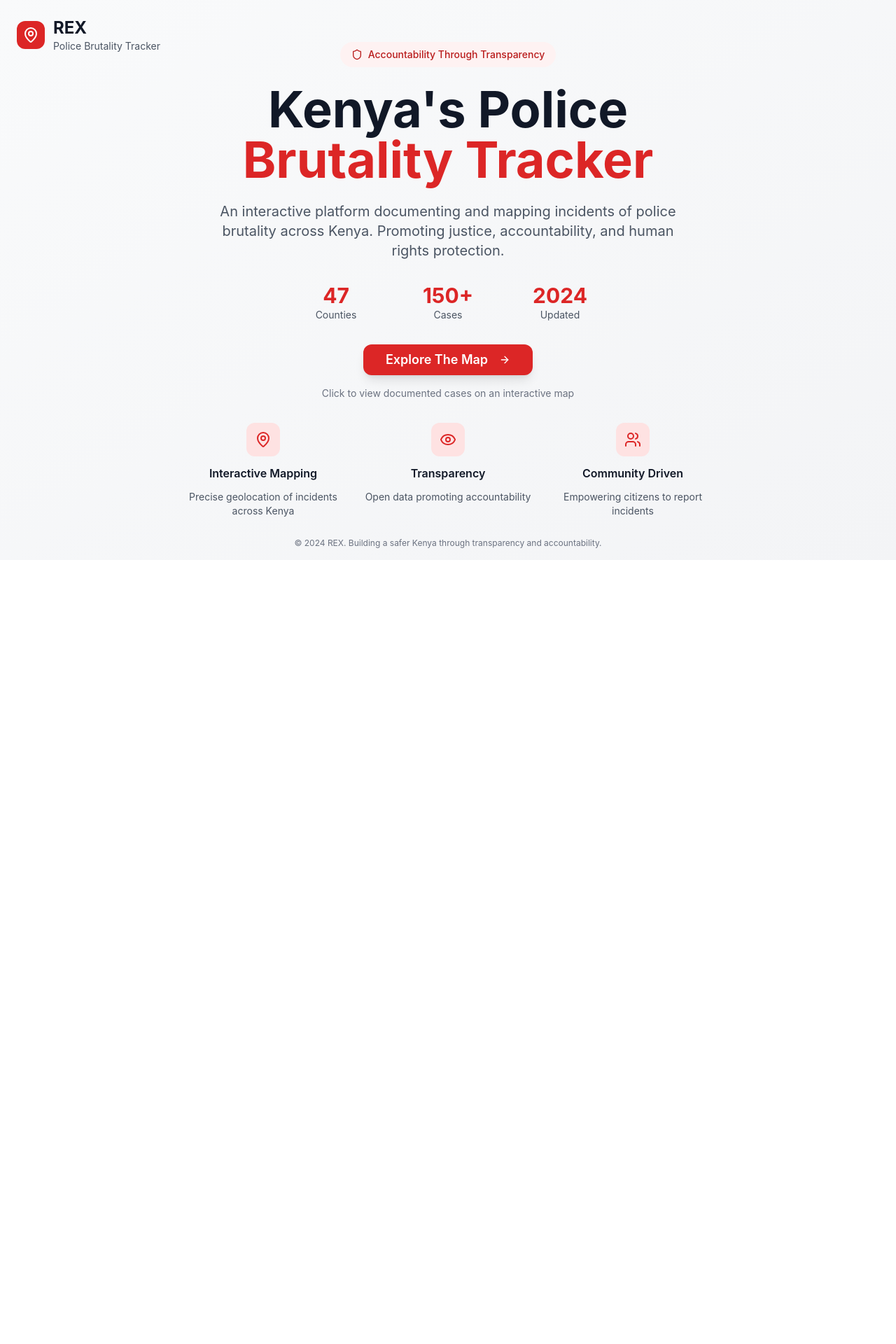
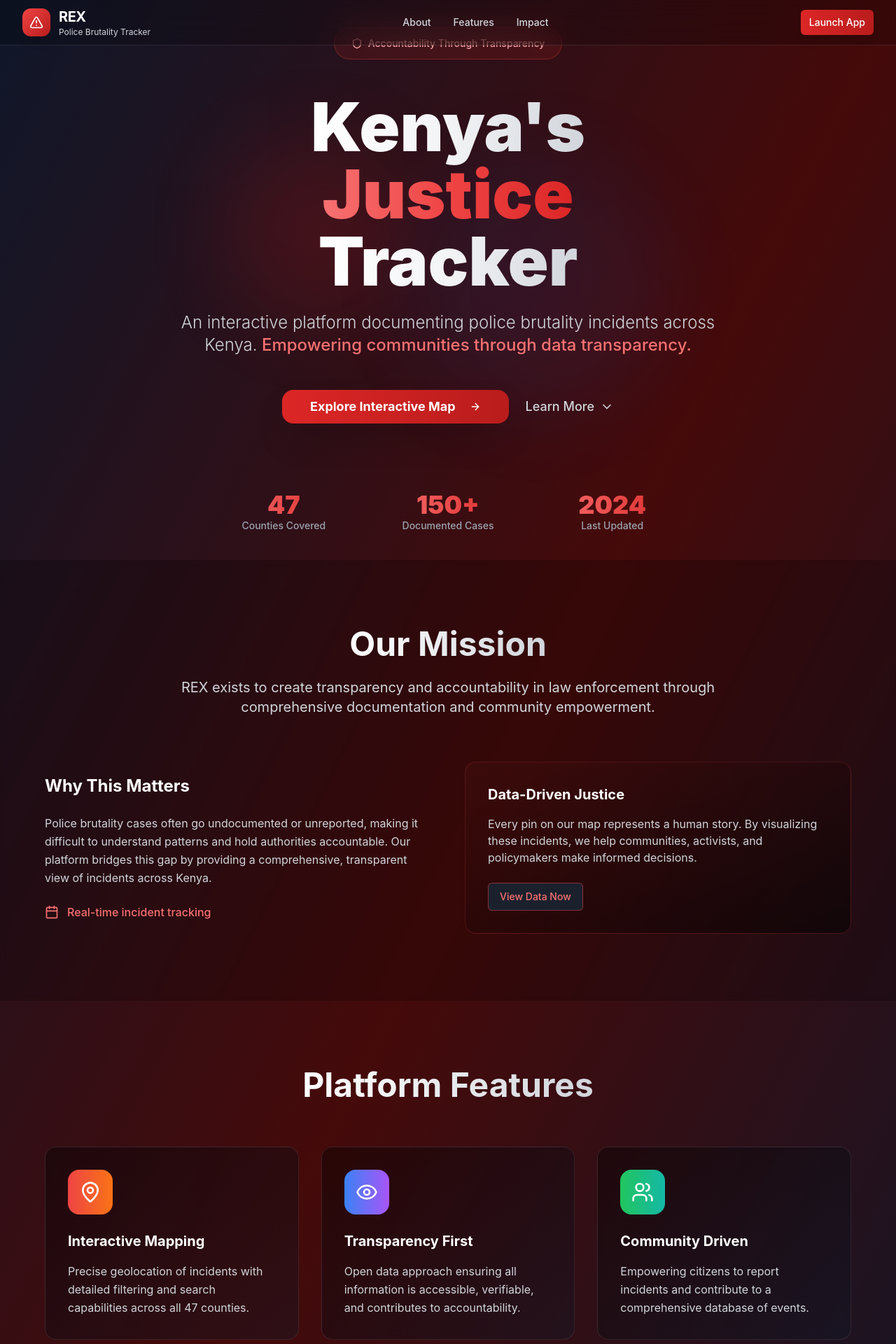
Before and after one commit to SK3CHI3/REX, a React (Vite) app: page / in a window 1280 px wide. Shown: the top 1920 px of the page at 70% size. Before the commit the page ends 800 px from the top, so only its background shows below. Built offline with nearby package versions, Linux system fonts and the light colour scheme.

Commit message:
Refactor: Improve homepage and navigation
- Improved the homepage design for a modern and creative look.
- Implemented proper navigation, allowing users to return to the homepage from the map view.

```diff
--- a/src/index.css
+++ b/src/index.css
@@ -46,6 +46,11 @@
     font-family: -apple-system, BlinkMacSystemFont, 'Segoe UI', 'Roboto', sans-serif;
     -webkit-font-smoothing: antialiased;
     -moz-osx-font-smoothing: grayscale;
+  }
+
+  /* Smooth scrolling */
+  html {
+    scroll-behavior: smooth;
   }
 
   /* Custom scrollbar for webkit browsers */
@@ -146,18 +151,25 @@
   }
 }
 
-/* Animation classes */
+/* Enhanced Animation classes */
 .fade-in {
-  animation: fadeIn 0.3s ease-in-out;
+  animation: fadeIn 0.6s ease-out forwards;
+  opacity: 0;
 }
 
 .slide-up {
-  animation: slideUp 0.3s ease-out;
+  animation: slideUp 0.4s ease-out;
 }
 
 @keyframes fadeIn {
-  from { opacity: 0; }
-  to { opacity: 1; }
+  from {
+    opacity: 0;
+    transform: translateY(30px);
+  }
+  to {
+    opacity: 1;
+    transform: translateY(0);
+  }
 }
 
 @keyframes slideUp {
@@ -205,3 +217,35 @@
     opacity: 1;
   }
 }
+
+/* Homepage specific animations */
+@keyframes pulse {
+  0%, 100% {
+    opacity: 0.4;
+  }
+  50% {
+    opacity: 0.8;
+  }
+}
+
+.animate-pulse {
+  animation: pulse 4s cubic-bezier(0.4, 0, 0.6, 1) infinite;
+}
+
+/* Gradient text utilities */
+.bg-clip-text {
+  -webkit-background-clip: text;
+  background-clip: text;
+}
+
+/* Smooth transitions for all interactive elements */
+* {
+  transition-property: color, background-color, border-color, text-decoration-color, fill, stroke, opacity, box-shadow, transform, filter, backdrop-filter;
+  transition-timing-function: cubic-bezier(0.4, 0, 0.2, 1);
+  transition-duration: 150ms;
+}
+
+/* Homepage navigation smooth scroll */
+.scroll-smooth {
+  scroll-behavior: smooth;
+}
--- a/src/pages/Home.tsx
+++ b/src/pages/Home.tsx
@@ -1,5 +1,5 @@
 
-import { MapPin, ArrowRight, Shield, Users, Eye } from 'lucide-react';
+import { MapPin, ArrowRight, Shield, Users, Eye, Calendar, AlertTriangle, ChevronDown } from 'lucide-react';
 import { Button } from '@/components/ui/button';
 import { useNavigate } from 'react-router-dom';
 
@@ -10,109 +10,276 @@ const Home = () => {
     navigate('/map');
   };
 
+  const scrollToSection = (sectionId: string) => {
+    const element = document.getElementById(sectionId);
+    element?.scrollIntoView({ behavior: 'smooth' });
+  };
+
   return (
-    <div className="min-h-screen bg-gradient-to-br from-gray-50 to-gray-100">
-      {/* Header */}
-      <header className="absolute top-0 left-0 right-0 z-10 p-4 sm:p-6">
-        <div className="flex items-center space-x-3">
-          <div className="w-10 h-10 bg-red-600 rounded-xl flex items-center justify-center">
-            <MapPin className="w-6 h-6 text-white" />
-          </div>
-          <div>
-            <h1 className="text-xl sm:text-2xl font-bold text-gray-900">REX</h1>
-            <p className="text-sm text-gray-600 hidden sm:block">Police Brutality Tracker</p>
+    <div className="min-h-screen bg-gradient-to-br from-slate-900 via-red-950 to-slate-900 text-white overflow-x-hidden">
+      {/* Navigation Header */}
+      <nav className="fixed top-0 left-0 right-0 z-50 bg-black/20 backdrop-blur-xl border-b border-white/10">
+        <div className="max-w-7xl mx-auto px-4 sm:px-6 lg:px-8">
+          <div className="flex items-center justify-between h-16">
+            <div className="flex items-center space-x-3">
+              <div className="w-10 h-10 bg-gradient-to-br from-red-500 to-red-700 rounded-xl flex items-center justify-center shadow-lg">
+                <AlertTriangle className="w-5 h-5 text-white" />
+              </div>
+              <div>
+                <h1 className="text-xl font-bold tracking-tight">REX</h1>
+                <p className="text-xs text-gray-300 hidden sm:block">Police Brutality Tracker</p>
+              </div>
+            </div>
+
+            <div className="hidden md:flex items-center space-x-8">
+              <button
+                onClick={() => scrollToSection('about')}
+                className="text-gray-300 hover:text-white transition-colors text-sm font-medium"
+              >
+                About
+              </button>
+              <button
+                onClick={() => scrollToSection('features')}
+                className="text-gray-300 hover:text-white transition-colors text-sm font-medium"
+              >
+                Features
+              </button>
+              <button
+                onClick={() => scrollToSection('impact')}
+                className="text-gray-300 hover:text-white transition-colors text-sm font-medium"
+              >
+                Impact
+              </button>
+            </div>
+
+            <Button
+              onClick={handleEnterApp}
+              size="sm"
+              className="bg-gradient-to-r from-red-600 to-red-700 hover:from-red-700 hover:to-red-800 text-white shadow-lg hover:shadow-xl transition-all"
+            >
+              Launch App
+            </Button>
           </div>
         </div>
-      </header>
+      </nav>
 
-      {/* Main Content */}
-      <div className="flex items-center justify-center min-h-screen px-4">
-        <div className="max-w-4xl mx-auto text-center space-y-8">
-          {/* Hero Section */}
-          <div className="space-y-6">
-            <div className="inline-flex items-center space-x-2 bg-red-50 text-red-700 px-4 py-2 rounded-full text-sm font-medium">
-              <Shield className="w-4 h-4" />
-              <span>Accountability Through Transparency</span>
-            </div>
+      {/* Hero Section */}
+      <section className="relative min-h-screen flex items-center justify-center px-4">
+        {/* Background Elements */}
+        <div className="absolute inset-0 overflow-hidden">
+          <div className="absolute top-1/4 left-1/4 w-64 h-64 bg-red-600/20 rounded-full blur-3xl animate-pulse"></div>
+          <div className="absolute bottom-1/4 right-1/4 w-96 h-96 bg-blue-600/10 rounded-full blur-3xl animate-pulse delay-1000"></div>
+        </div>
 
-            <h1 className="text-4xl sm:text-6xl lg:text-7xl font-bold text-gray-900 leading-tight">
-              Kenya's Police
+        <div className="relative max-w-6xl mx-auto text-center space-y-12">
+          {/* Badge */}
+          <div className="inline-flex items-center space-x-2 bg-red-900/30 backdrop-blur-sm border border-red-500/30 text-red-300 px-6 py-3 rounded-full text-sm font-medium animate-fade-in">
+            <Shield className="w-4 h-4" />
+            <span>Accountability Through Transparency</span>
+          </div>
+
+          {/* Main Headline */}
+          <div className="space-y-6 animate-fade-in">
+            <h1 className="text-5xl sm:text-7xl lg:text-8xl font-black leading-tight">
+              <span className="bg-gradient-to-r from-white via-gray-100 to-gray-300 bg-clip-text text-transparent">
+                Kenya's
+              </span>
               <br />
-              <span className="text-red-600">Brutality Tracker</span>
+              <span className="bg-gradient-to-r from-red-400 via-red-500 to-red-600 bg-clip-text text-transparent">
+                Justice
+              </span>
+              <br />
+              <span className="bg-gradient-to-r from-white via-gray-100 to-gray-300 bg-clip-text text-transparent">
+                Tracker
+              </span>
             </h1>
 
-            <p className="text-lg sm:text-xl text-gray-600 max-w-2xl mx-auto leading-relaxed">
-              An interactive platform documenting and mapping incidents of police brutality across Kenya.
-              Promoting justice, accountability, and human rights protection.
+            <p className="text-xl sm:text-2xl text-gray-300 max-w-3xl mx-auto leading-relaxed font-light">
+              An interactive platform documenting police brutality incidents across Kenya.
+              <span className="text-red-400 font-medium"> Empowering communities through data transparency.</span>
             </p>
           </div>
 
-          {/* Stats */}
-          <div className="grid grid-cols-3 gap-4 sm:gap-8 max-w-md mx-auto">
-            <div className="text-center">
-              <div className="text-2xl sm:text-3xl font-bold text-red-600">47</div>
-              <div className="text-sm text-gray-600">Counties</div>
-            </div>
-            <div className="text-center">
-              <div className="text-2xl sm:text-3xl font-bold text-red-600">150+</div>
-              <div className="text-sm text-gray-600">Cases</div>
-            </div>
-            <div className="text-center">
-              <div className="text-2xl sm:text-3xl font-bold text-red-600">2024</div>
-              <div className="text-sm text-gray-600">Updated</div>
-            </div>
-          </div>
-
-          {/* CTA Button */}
-          <div className="space-y-4">
+          {/* CTA Buttons */}
+          <div className="flex flex-col sm:flex-row items-center justify-center space-y-4 sm:space-y-0 sm:space-x-6 animate-fade-in">
             <Button
               onClick={handleEnterApp}
               size="lg"
-              className="bg-red-600 hover:bg-red-700 text-white px-8 py-4 text-lg font-semibold rounded-xl shadow-lg hover:shadow-xl transition-all duration-200 transform hover:scale-105"
+              className="bg-gradient-to-r from-red-600 to-red-700 hover:from-red-700 hover:to-red-800 text-white px-10 py-6 text-lg font-bold rounded-2xl shadow-2xl hover:shadow-red-500/25 transition-all duration-300 transform hover:scale-105 group"
             >
-              <span>Explore The Map</span>
-              <ArrowRight className="w-5 h-5 ml-2" />
+              <span>Explore Interactive Map</span>
+              <ArrowRight className="w-6 h-6 ml-3 group-hover:translate-x-1 transition-transform" />
             </Button>
 
-            <p className="text-sm text-gray-500">
-              Click to view documented cases on an interactive map
+            <button
+              onClick={() => scrollToSection('about')}
+              className="flex items-center space-x-2 text-gray-300 hover:text-white transition-colors text-lg font-medium group"
+            >
+              <span>Learn More</span>
+              <ChevronDown className="w-5 h-5 group-hover:translate-y-1 transition-transform" />
+            </button>
+          </div>
+
+          {/* Live Stats */}
+          <div className="grid grid-cols-3 gap-8 max-w-2xl mx-auto pt-12 animate-fade-in">
+            <div className="text-center group">
+              <div className="text-3xl sm:text-4xl font-black bg-gradient-to-r from-red-400 to-red-600 bg-clip-text text-transparent group-hover:scale-110 transition-transform">
+                47
+              </div>
+              <div className="text-sm text-gray-400 font-medium">Counties Covered</div>
+            </div>
+            <div className="text-center group">
+              <div className="text-3xl sm:text-4xl font-black bg-gradient-to-r from-red-400 to-red-600 bg-clip-text text-transparent group-hover:scale-110 transition-transform">
+                150+
+              </div>
+              <div className="text-sm text-gray-400 font-medium">Documented Cases</div>
+            </div>
+            <div className="text-center group">
+              <div className="text-3xl sm:text-4xl font-black bg-gradient-to-r from-red-400 to-red-600 bg-clip-text text-transparent group-hover:scale-110 transition-transform">
+                2024
+              </div>
+              <div className="text-sm text-gray-400 font-medium">Last Updated</div>
+            </div>
+          </div>
+        </div>
+      </section>
+
+      {/* About Section */}
+      <section id="about" className="py-24 px-4 bg-black/20 backdrop-blur-sm">
+        <div className="max-w-6xl mx-auto">
+          <div className="text-center mb-16">
+            <h2 className="text-4xl sm:text-5xl font-bold mb-6">
+              <span className="bg-gradient-to-r from-white to-gray-300 bg-clip-text text-transparent">
+                Our Mission
+              </span>
+            </h2>
+            <p className="text-xl text-gray-300 max-w-3xl mx-auto">
+              REX exists to create transparency and accountability in law enforcement through
+              comprehensive documentation and community empowerment.
             </p>
           </div>
 
-          {/* Features */}
-          <div className="grid grid-cols-1 sm:grid-cols-3 gap-6 max-w-3xl mx-auto mt-16">
-            <div className="text-center space-y-3">
-              <div className="w-12 h-12 bg-red-100 rounded-xl flex items-center justify-center mx-auto">
-                <MapPin className="w-6 h-6 text-red-600" />
+          <div className="grid md:grid-cols-2 gap-12 items-center">
+            <div className="space-y-6">
+              <h3 className="text-2xl font-bold text-white">Why This Matters</h3>
+              <p className="text-gray-300 leading-relaxed">
+                Police brutality cases often go undocumented or unreported, making it difficult
+                to understand patterns and hold authorities accountable. Our platform bridges
+                this gap by providing a comprehensive, transparent view of incidents across Kenya.
+              </p>
+              <div className="flex items-center space-x-3 text-red-400">
+                <Calendar className="w-5 h-5" />
+                <span className="font-medium">Real-time incident tracking</span>
               </div>
-              <h3 className="font-semibold text-gray-900">Interactive Mapping</h3>
-              <p className="text-sm text-gray-600">Precise geolocation of incidents across Kenya</p>
             </div>
 
-            <div className="text-center space-y-3">
-              <div className="w-12 h-12 bg-red-100 rounded-xl flex items-center justify-center mx-auto">
-                <Eye className="w-6 h-6 text-red-600" />
-              </div>
-              <h3 className="font-semibold text-gray-900">Transparency</h3>
-              <p className="text-sm text-gray-600">Open data promoting accountability</p>
-            </div>
-
-            <div className="text-center space-y-3">
-              <div className="w-12 h-12 bg-red-100 rounded-xl flex items-center justify-center mx-auto">
-                <Users className="w-6 h-6 text-red-600" />
-              </div>
-              <h3 className="font-semibold text-gray-900">Community Driven</h3>
-              <p className="text-sm text-gray-600">Empowering citizens to report incidents</p>
+            <div className="bg-gradient-to-br from-red-900/20 to-black/40 backdrop-blur-sm rounded-2xl p-8 border border-red-500/20">
+              <h4 className="text-xl font-bold text-white mb-4">Data-Driven Justice</h4>
+              <p className="text-gray-300 mb-6">
+                Every pin on our map represents a human story. By visualizing these incidents,
+                we help communities, activists, and policymakers make informed decisions.
+              </p>
+              <Button
+                onClick={handleEnterApp}
+                variant="outline"
+                className="border-red-500/50 text-red-400 hover:bg-red-500/10"
+              >
+                View Data Now
+              </Button>
             </div>
           </div>
         </div>
-      </div>
+      </section>
+
+      {/* Features Section */}
+      <section id="features" className="py-24 px-4">
+        <div className="max-w-6xl mx-auto">
+          <div className="text-center mb-16">
+            <h2 className="text-4xl sm:text-5xl font-bold mb-6">
+              <span className="bg-gradient-to-r from-white to-gray-300 bg-clip-text text-transparent">
+                Platform Features
+              </span>
+            </h2>
+          </div>
+
+          <div className="grid md:grid-cols-3 gap-8">
+            {[
+              {
+                icon: MapPin,
+                title: "Interactive Mapping",
+                description: "Precise geolocation of incidents with detailed filtering and search capabilities across all 47 counties.",
+                color: "from-red-500 to-orange-500"
+              },
+              {
+                icon: Eye,
+                title: "Transparency First",
+                description: "Open data approach ensuring all information is accessible, verifiable, and contributes to accountability.",
+                color: "from-blue-500 to-purple-500"
+              },
+              {
+                icon: Users,
+                title: "Community Driven",
+                description: "Empowering citizens to report incidents and contribute to a comprehensive database of events.",
+                color: "from-green-500 to-teal-500"
+              }
+            ].map((feature, index) => (
+              <div key={index} className="group">
+                <div className="bg-gradient-to-br from-black/40 to-gray-900/40 backdrop-blur-sm rounded-2xl p-8 border border-white/10 hover:border-white/20 transition-all duration-300 hover:transform hover:scale-105">
+                  <div className={`w-16 h-16 bg-gradient-to-r ${feature.color} rounded-2xl flex items-center justify-center mb-6 group-hover:scale-110 transition-transform`}>
+                    <feature.icon className="w-8 h-8 text-white" />
+                  </div>
+                  <h3 className="text-xl font-bold text-white mb-4">{feature.title}</h3>
+                  <p className="text-gray-300 leading-relaxed">{feature.description}</p>
+                </div>
+              </div>
+            ))}
+          </div>
+        </div>
+      </section>
+
+      {/* Impact Section */}
+      <section id="impact" className="py-24 px-4 bg-gradient-to-r from-red-900/10 to-black/20 backdrop-blur-sm">
+        <div className="max-w-4xl mx-auto text-center">
+          <h2 className="text-4xl sm:text-5xl font-bold mb-8">
+            <span className="bg-gradient-to-r from-white to-gray-300 bg-clip-text text-transparent">
+              Creating Real Impact
+            </span>
+          </h2>
+          <p className="text-xl text-gray-300 mb-12 max-w-3xl mx-auto">
+            Join thousands of Kenyans working together to build a more transparent
+            and accountable society through data-driven advocacy.
+          </p>
+
+          <Button
+            onClick={handleEnterApp}
+            size="lg"
+            className="bg-gradient-to-r from-red-600 to-red-700 hover:from-red-700 hover:to-red-800 text-white px-12 py-6 text-xl font-bold rounded-2xl shadow-2xl hover:shadow-red-500/25 transition-all duration-300 transform hover:scale-105"
+          >
+            Start Exploring
+            <ArrowRight className="w-6 h-6 ml-3" />
+          </Button>
+        </div>
+      </section>
 
       {/* Footer */}
-      <footer className="absolute bottom-0 left-0 right-0 p-4 text-center">
-        <p className="text-xs text-gray-500">
-          © 2024 REX. Building a safer Kenya through transparency and accountability.
-        </p>
+      <footer className="py-12 px-4 border-t border-white/10 bg-black/40 backdrop-blur-sm">
+        <div className="max-w-6xl mx-auto">
+          <div className="flex flex-col md:flex-row items-center justify-between">
+            <div className="flex items-center space-x-3 mb-4 md:mb-0">
+              <div className="w-8 h-8 bg-gradient-to-br from-red-500 to-red-700 rounded-lg flex items-center justify-center">
+                <AlertTriangle className="w-4 h-4 text-white" />
+              </div>
+              <span className="text-lg font-bold">REX</span>
+            </div>
+
+            <p className="text-gray-400 text-sm text-center md:text-right">
+              © 2024 REX. Building a safer Kenya through transparency and accountability.
+              <br className="md:hidden" />
+              <span className="hidden md:inline"> | </span>
+              Together for justice.
+            </p>
+          </div>
+        </div>
       </footer>
     </div>
   );
```
Also changed, not shown: src/components/Header.tsx (+18 -5 lines).
